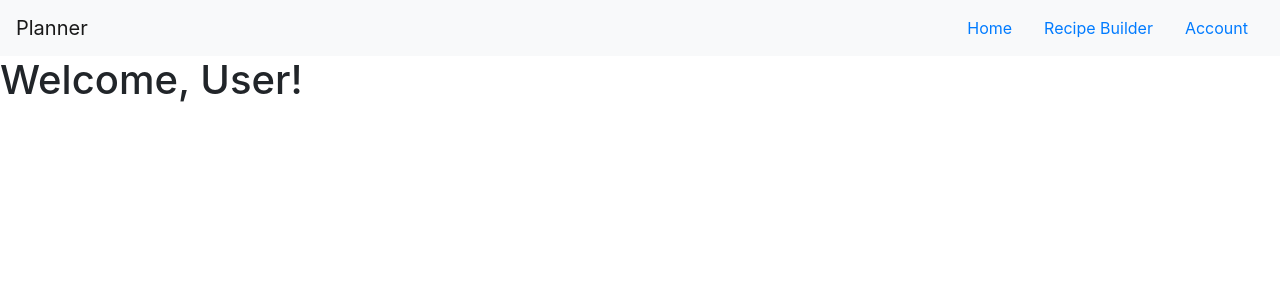
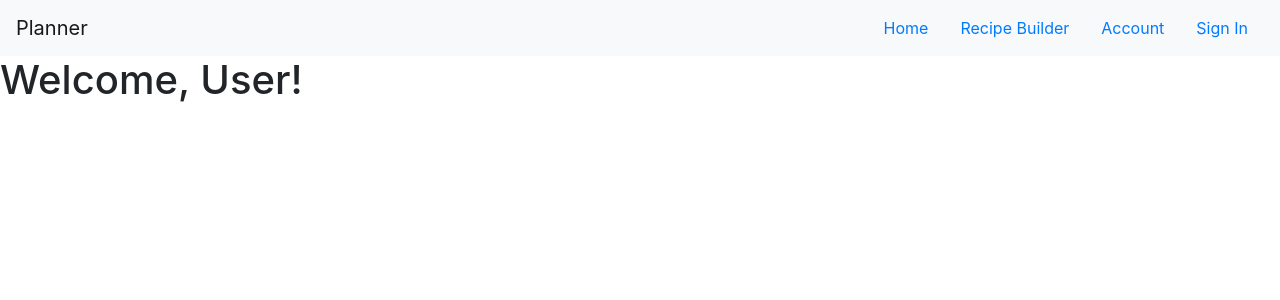
Before and after one commit to Hilldrupca/Flask-App, a Flask app: page / in a window 1280 px wide. Shown: the top 300 px of the page. Run offline with Flask 2, Linux system fonts and the light colour scheme; some libraries are stand-ins or nearby versions.

Commit message:
added account and sign-in links

```diff
--- a/templates/base.html
+++ b/templates/base.html
@@ -19,7 +19,10 @@
                 <a class='nav-link' href='/recipebuilder/'>Recipe Builder</a>
             </li>
             <li class='nav-item'>
-                <a class='nav-link' href='#'>Account</a>
+                <a class='nav-link' href='/account/'>Account</a>
+            </li>
+            <li class='nav-item'>
+                <a class='nav-link' href='/sign-in/'>Sign In</a>
             </li>
         </ul>
     </nav>
```
